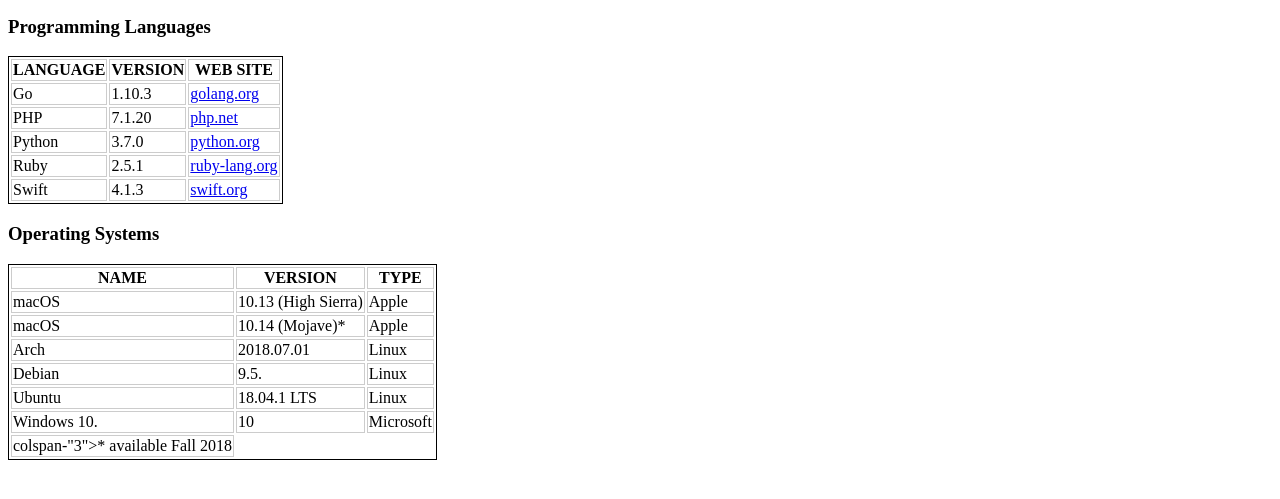
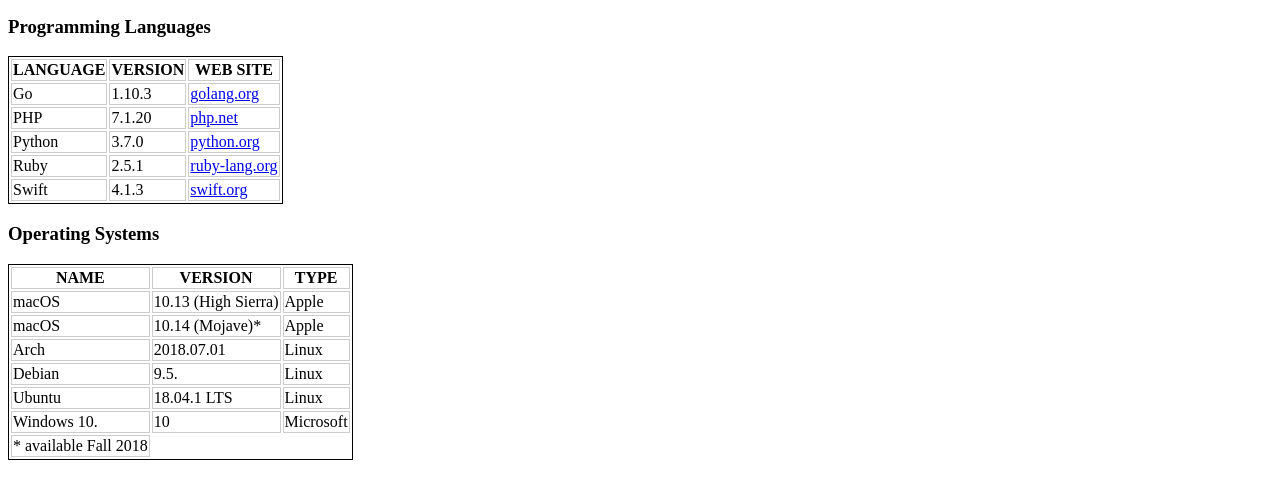
Before and after one commit to brittanymburnette/excercise-3, a plain HTML site: page index copy 2.html in a window 1280 px wide. Shown: the part 119-618 px from the top of the page. Drawn offline with Linux system fonts and the light colour scheme.

Commit message:
Update index copy 2.html

```diff
--- a/index copy 2.html
+++ b/index copy 2.html
@@ -93,7 +93,7 @@ table {border: 1px solid black;}
     <td>Microsoft</td>
 </tr>
 <tr>
-    <td> colspan-"3">* available Fall 2018</td>
+    <td> * available Fall 2018</td>
 </tr>
 </table>
 
```
